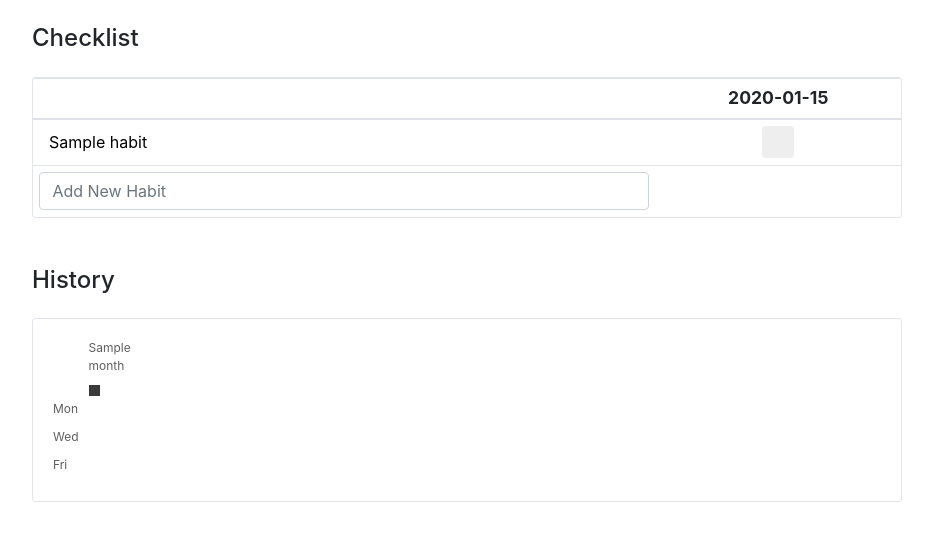
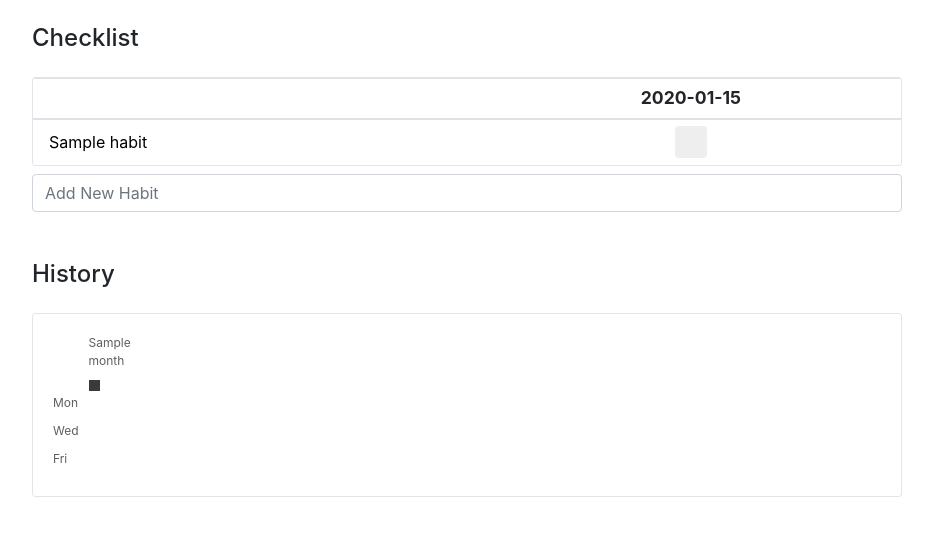
Before and after one commit to azzhou/habit-tracker, a Flask app: template habit_tracker/templates/my_habits.html in a window 1280 px wide. Shown: the part 56-597 px from the top of the page, without its empty margins (173-1106 px from the left). Run offline with Flask 2, Linux system fonts and the light colour scheme; the template is opened without the code that fills it: values that come from a table or form of the project are taken from there, most other values are stand-ins (such as "Sample title", 1, 10 or a date in 2020); some libraries are stand-ins or nearby versions.

Commit message:
Fix new habit form submission
Previously had issues due to checkboxes being within the new habit form.
Now the new habit form is outside of the table.

```diff
--- a/habit_tracker/templates/my_habits.html
+++ b/habit_tracker/templates/my_habits.html
@@ -4,9 +4,8 @@
     <h4 class="mb-4">Checklist</h4>
 
     <!-- Checkbox table -->
-    <form method="POST" action="">
-      {{ new_habit_form.hidden_tag() }}
-      <div class="table-responsive container-border mb-5">
+    <div class="mb-5">
+      <div class="table-responsive container-border mb-2">
         <table class="table">
           <thead>
             <th scope="col"></th>  <!-- Placeholder for blank upper left cell -->
@@ -37,8 +36,11 @@
                 {% endfor %}
               </tr>
             {% endfor %}
-            <tr>
-              <th scope="row">
+          </tbody>
+        </table>
+      </div>
+      <form method="POST" action="">
+        {{ new_habit_form.hidden_tag() }}
         {% if new_habit_form.name.errors %}
           {{ new_habit_form.name(class="form-control is-invalid", placeholder="Add New Habit") }}
           <div class="invalid-feedback">
@@ -49,15 +51,8 @@
         {% else %}
           {{ new_habit_form.name(class="form-control", placeholder="Add New Habit") }}
         {% endif %}
-              </th>
-              {% for i in range(checklist_date_labels|length) %}
-                <td></td>  <!-- placeholder so the table is full -->
-              {% endfor %}
-            </tr>
-          </tbody>
-        </table>
+      </form>
     </div>
-    </form>
 
     <!-- Habit 1-yr history grid -->
     <h4 class="mb-4">History</h4>
```
Lines whose indentation alone changed are shown as unchanged.
